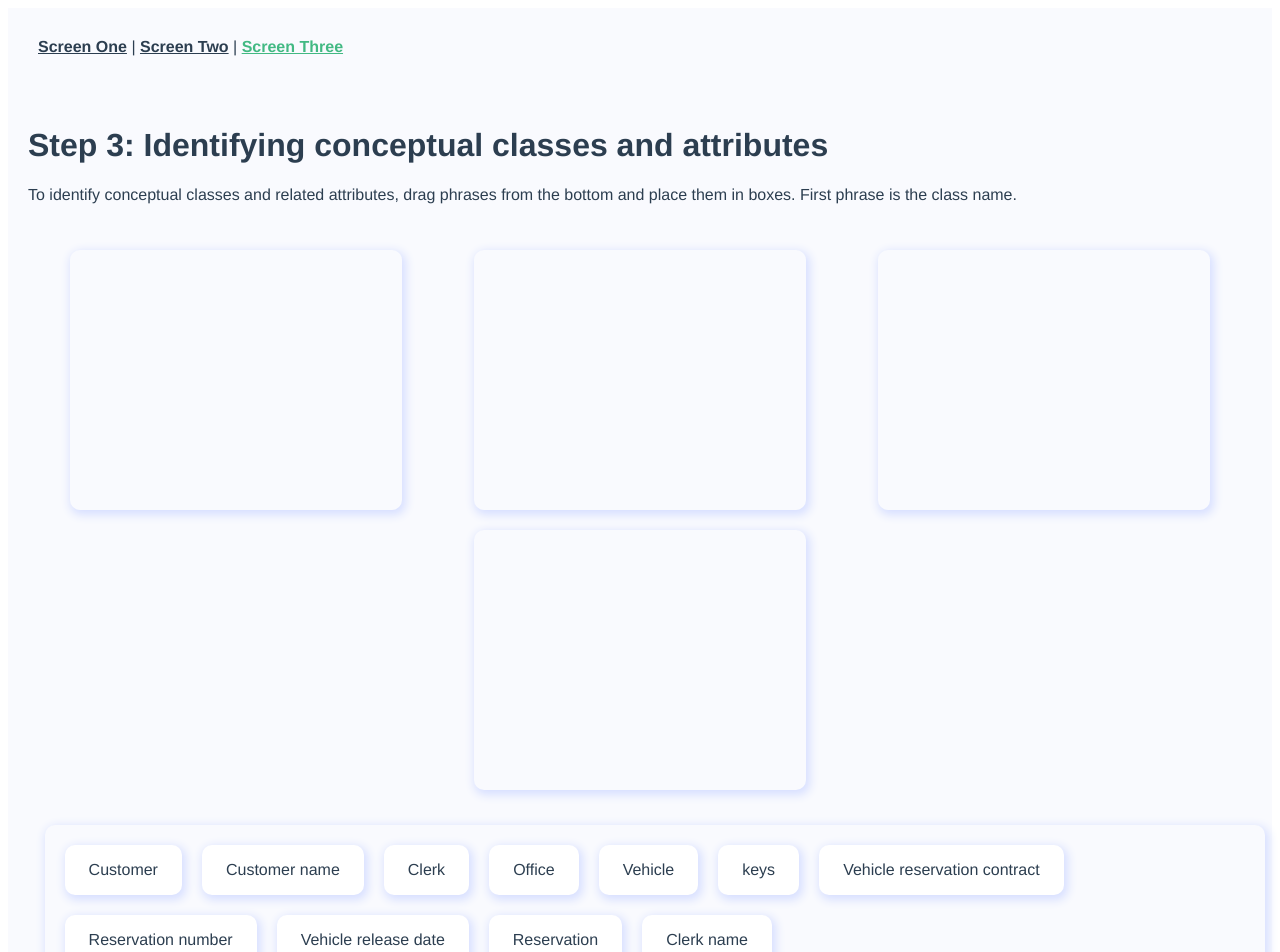
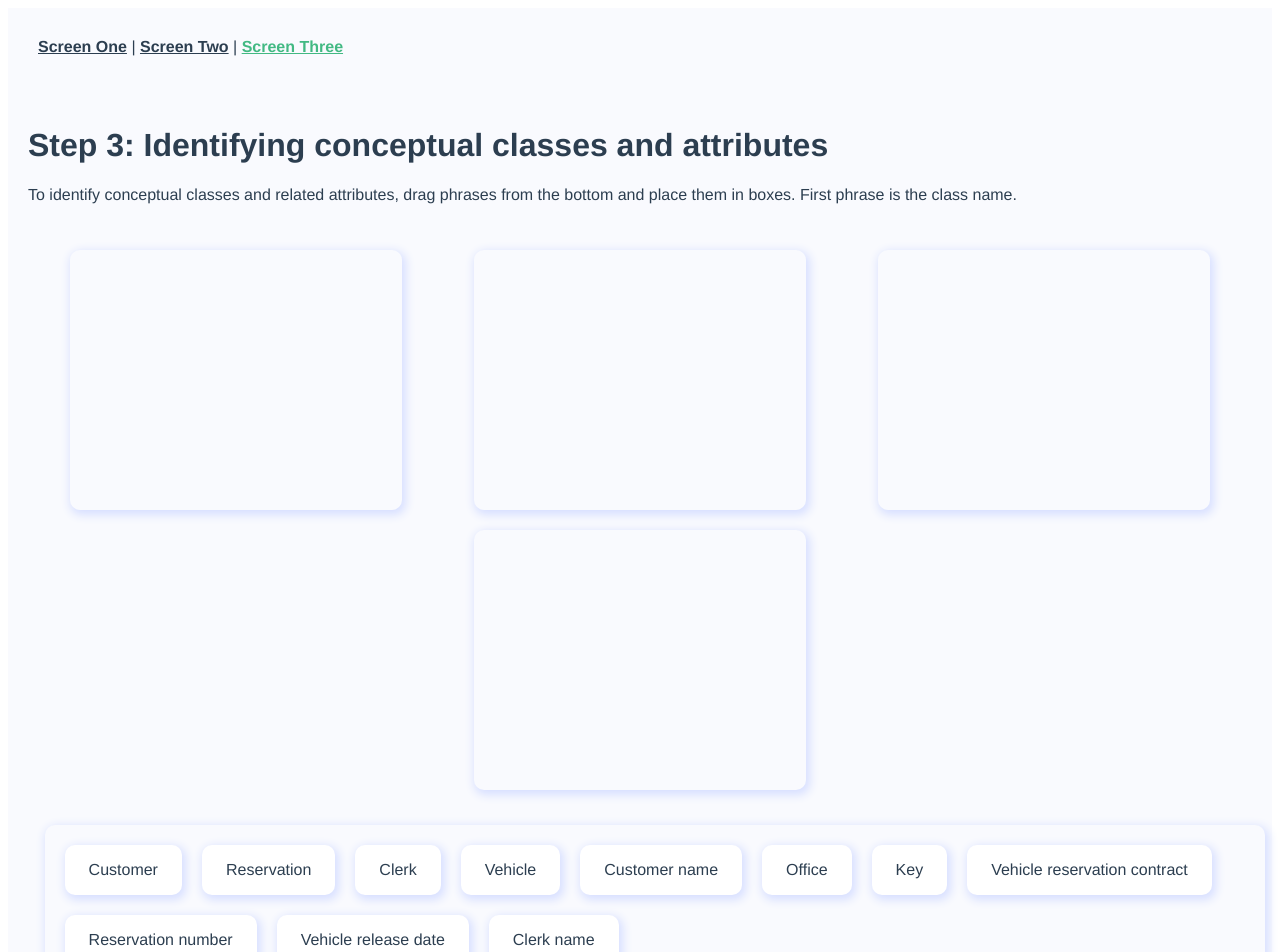
Before and after one commit to ritwik-m/VirtualLab-OOP, a Vue app in the folder exp-1/: page /screen-three in a window 1280 px wide. Shown: the top 952 px of the page. Built offline with nearby package versions, Linux system fonts and the light colour scheme.

Commit message:
completed validation screen three - exp-1

```diff
--- a/exp-1/src/views/ScreenThree.vue
+++ b/exp-1/src/views/ScreenThree.vue
@@ -4,15 +4,15 @@ export default {
   setup() {
     const items = ref([
       { id: 0, word: 'Customer', list: 1 },
-      { id: 1, word: 'Customer name', list: 1 },
+      { id: 1, word: 'Reservation', list: 1 },
       { id: 2, word: 'Clerk', list: 1 },
-      { id: 3, word: 'Office', list: 1 },
-      { id: 4, word: 'Vehicle', list: 1 },
-      { id: 5, word: 'keys', list: 1 },
-      { id: 6, word: 'Vehicle reservation contract', list: 1 },
-      { id: 7, word: 'Reservation number', list: 1 },
-      { id: 8, word: 'Vehicle release date', list: 1 },
-      { id: 9, word: 'Reservation', list: 1 },
+      { id: 3, word: 'Vehicle', list: 1 },
+      { id: 4, word: 'Customer name', list: 1 },
+      { id: 5, word: 'Office', list: 1 },
+      { id: 6, word: 'Key', list: 1 },
+      { id: 7, word: 'Vehicle reservation contract', list: 1 },
+      { id: 8, word: 'Reservation number', list: 1 },
+      { id: 9, word: 'Vehicle release date', list: 1 },
       { id: 10, word: 'Clerk name', list: 1 },
     ])
 
@@ -49,10 +49,28 @@ export default {
         final_list.push(this.getList(i))
       }
       console.log(final_list)
-      this.$router.push('/')
+      let j = 0;
+      let final_string = ''
+      for(i=0;i<final_list.length;i++){
+        let final_word = ''
+        for(j=0;j<final_list[i].length;j++){
+        final_word = final_word + final_list[i][j].word + ' '
+        }
+        final_string = final_string + final_word + ' '
+      }
+      console.log(final_string)
+
+      if(final_string.includes('Customer Customer name') && final_string.includes('Reservation Vehicle reservation contract Reservation number Vehicle release date') && final_string.includes('Clerk Office Clerk name')&& final_string.includes('Vehicle Key')){
+        alert('Correct')
+        this.$router.push('/')
+      }
+      else{
+        alert('Incorrect')
+      }
     }
   }
 }
+
 </script>
 
 <template class="app">
@@ -90,7 +108,7 @@ export default {
   <main class="flexbox">
 
     <div class="drop-zone-horizontal" @drop="onDrop($event, 1)" @dragenter.prevent @dragover.prevent>
-      <div v-for="item in getList(1)" :key="item.id" class="drag-el-horizontal" draggable="true"
+      <div v-for="item in getList(1)" :Key="item.id" class="drag-el-horizontal" draggable="true"
         @dragstart="startDrag($event, item)">
         <p>{{ item.word }}</p>
       </div>
```
